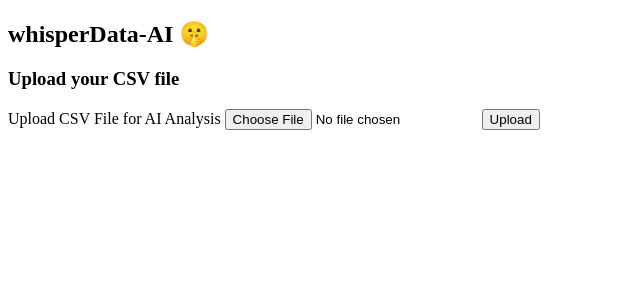
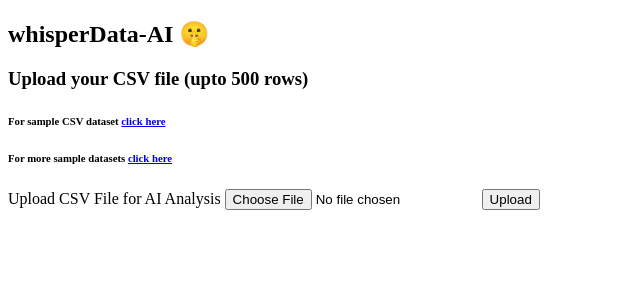
Before and after one commit to v-nnn/whisperdata-AI, a FastAPI app: page / in a window 1280 px wide. Shown: the top 300 px of the page, without its empty margins (0-640 px from the left). Run offline with FastAPI, Linux system fonts and the light colour scheme.

Commit message:
Added sample dataset links

```diff
--- a/templates/index.html
+++ b/templates/index.html
@@ -45,7 +45,9 @@
 
     <h2>whisperData-AI 🤫</h2>
 
-    <h3>Upload your CSV file</h3>
+    <h3>Upload your CSV file (upto 500 rows)</h3>
+    <h6>For sample CSV dataset <a href="https://drive.google.com/uc?id=1zO8ekHWx9U7mrbx_0Hoxxu6od7uxJqWw&export=download">click here</a></h6>
+    <h6>For more sample datasets <a href="http://www.datablist.com/learn/csv/download-sample-csv-files">click here</a></h6>
     <form id="submit" action="/upload-csv" method="POST" enctype="multipart/form-data">
         <label for="csv">Upload CSV File for AI Analysis</label>
         <input type="file" id="csvFile" name="file" accept=".csv">
```
